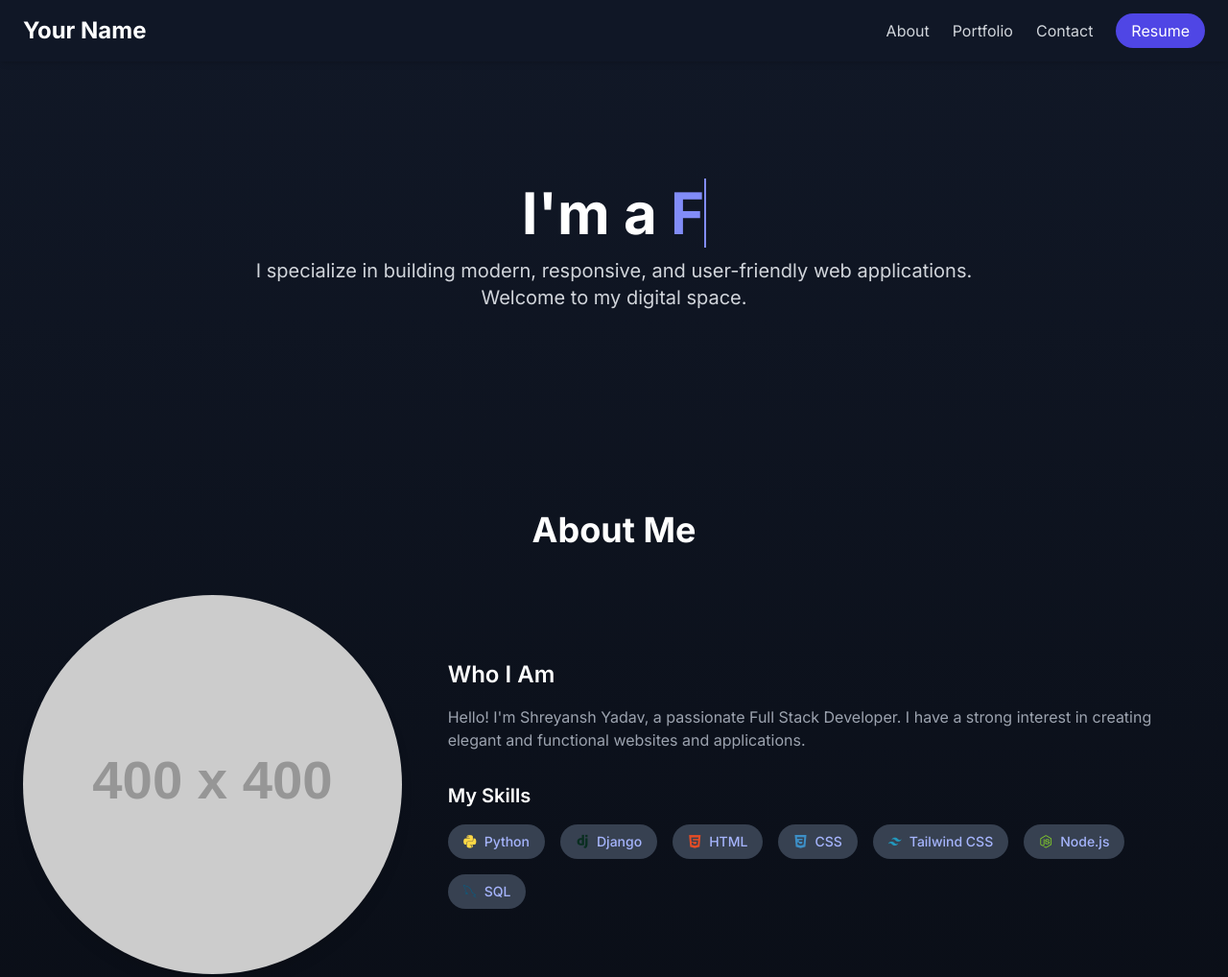
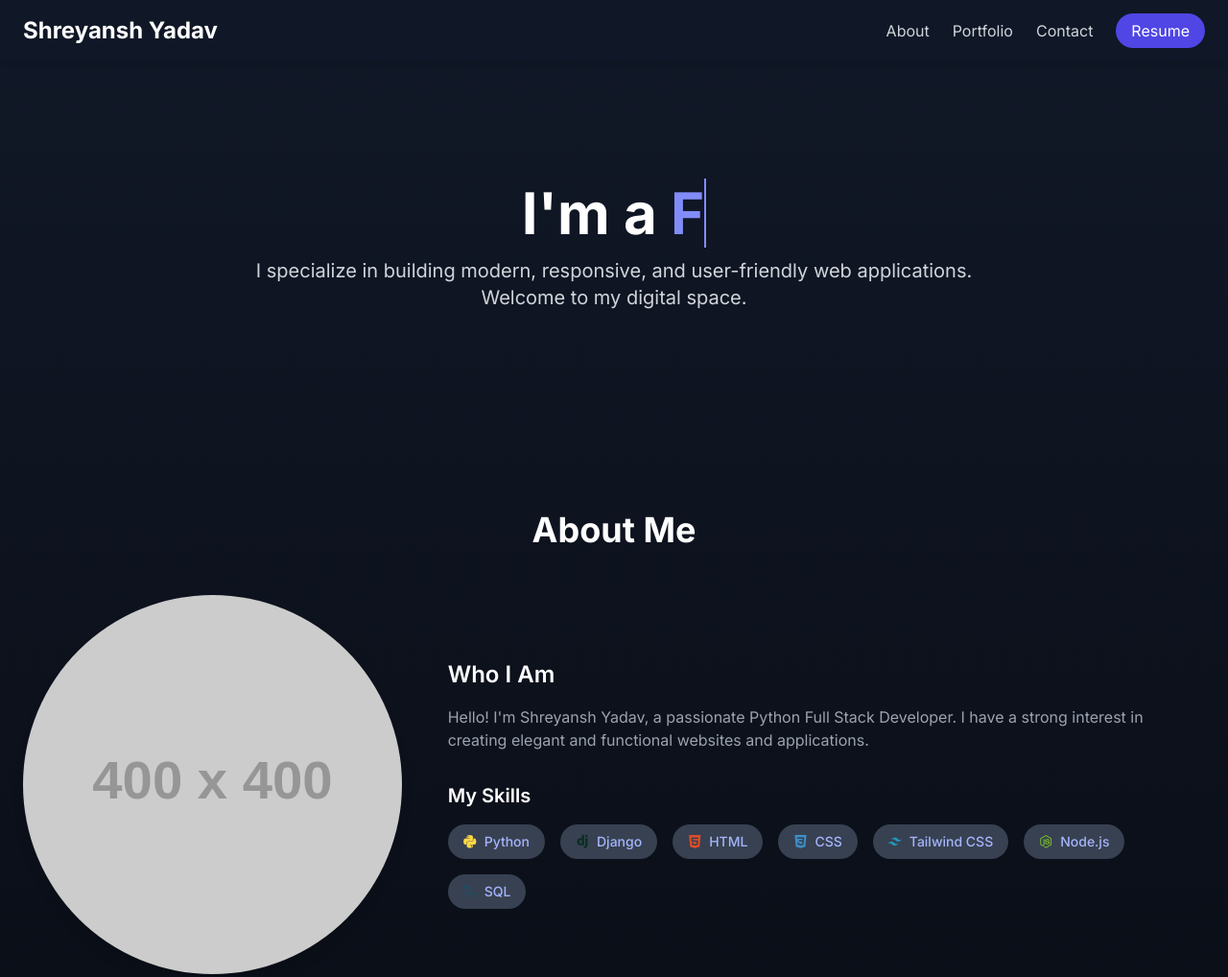
Before and after one commit to 003shrey/FUTURE_FS_01, a website: page index.html in a window 1280 px wide. Shown: the top 1018 px of the page at 96% size. Drawn offline with nearby package versions, Linux system fonts and the light colour scheme; placeholder pictures from the web are drawn by us.

Commit message:
Update index.html
Some details added

```diff
--- a/index.html
+++ b/index.html
@@ -3,7 +3,7 @@
 <head>
     <meta charset="UTF-8">
     <meta name="viewport" content="width=device-width, initial-scale=1.0">
-    <title>Your Name - Personal Portfolio</title>
+    <title>Shreyansh Yadav - Personal Portfolio</title>
 
     <!-- This script includes Tailwind CSS directly, so no installation is needed. -->
     <script src="https://cdn.tailwindcss.com"></script>
@@ -67,7 +67,7 @@
     <!-- Header & Navigation -->
     <header class="bg-gray-900/80 backdrop-blur-md shadow-md sticky top-0 z-50">
         <nav class="container mx-auto px-6 py-4 flex justify-between items-center">
-            <a href="#" class="text-2xl font-bold text-white">Your Name</a>
+            <a href="#" class="text-2xl font-bold text-white">Shreyansh Yadav</a>
             <ul class="flex items-center space-x-6">
                 <li><a href="#about" class="text-gray-300 hover:text-indigo-400 transition duration-300">About</a></li>
                 <li><a href="#portfolio" class="text-gray-300 hover:text-indigo-400 transition duration-300">Portfolio</a></li>
@@ -102,7 +102,7 @@
                     <div class="md:w-2/3" data-aos="fade-left" data-aos-delay="400">
                         <h3 class="text-2xl font-semibold mb-4 text-white">Who I Am</h3>
                         <p class="text-gray-400 mb-4">
-                            Hello! I'm Shreyansh Yadav, a passionate Full Stack Developer. I have a strong interest in creating elegant and functional websites and applications.
+                            Hello! I'm Shreyansh Yadav, a passionate Python Full Stack Developer. I have a strong interest in creating elegant and functional websites and applications.
                         </p>
                         <h4 class="text-xl font-semibold mt-8 mb-4 text-white">My Skills</h4>
                         <div class="flex flex-wrap gap-4">
@@ -187,7 +187,7 @@
     <footer class="bg-black text-white py-10">
         <div class="container mx-auto px-6 text-center" data-aos="fade-up" data-aos-anchor-placement="top-bottom">
             <div class="flex justify-center space-x-6 mb-4">
-                <a href="#" class="text-gray-400 hover:text-white transition duration-300 text-2xl"><i class="fab fa-github"></i></a>
+                <a href="www.github.com/003shrey" class="text-gray-400 hover:text-white transition duration-300 text-2xl"><i class="fab fa-github"></i></a>
                 <a href="#" class="text-gray-400 hover:text-white transition duration-300 text-2xl"><i class="fab fa-linkedin-in"></i></a>
                 <a href="#" class="text-gray-400 hover:text-white transition duration-300 text-2xl"><i class="fab fa-twitter"></i></a>
             </div>
```
